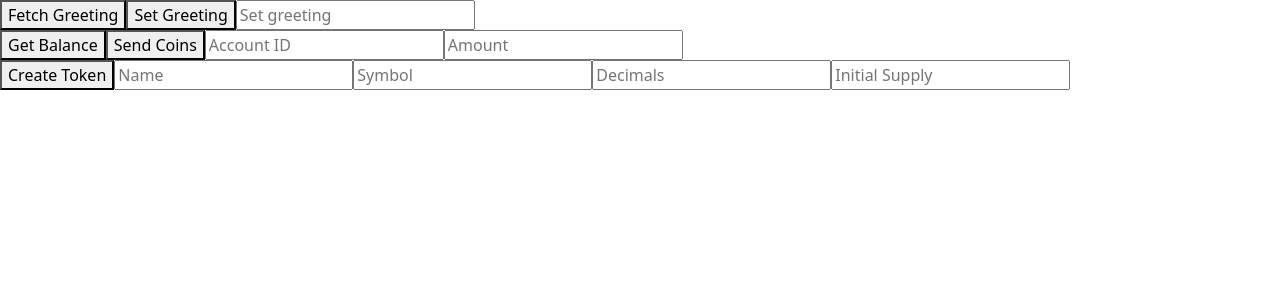
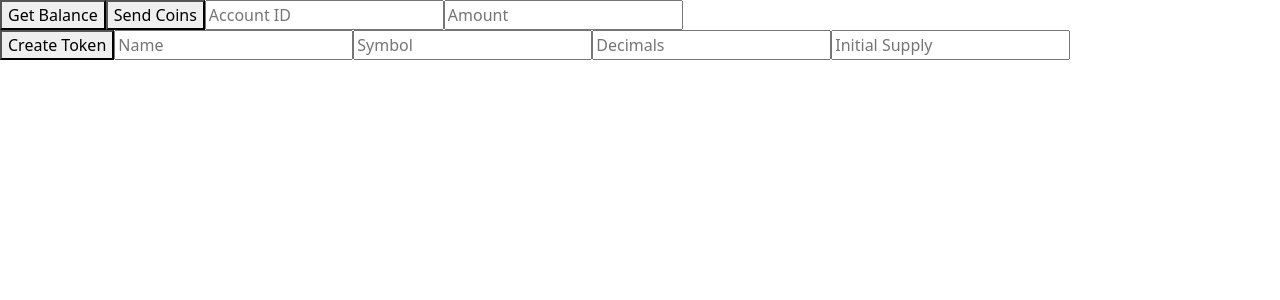
Before and after one commit to PaddyJM/blockchain-developer-bootcamp-final-project, a React (Create React App) app: page / in a window 1280 px wide. Shown: the top 300 px of the page. Built offline with nearby package versions, Linux system fonts and the light colour scheme.

Commit message:
removed Greeter contract

```diff
--- a/src/App.js
+++ b/src/App.js
@@ -1,18 +1,13 @@
 import 'bootstrap/dist/css/bootstrap.min.css';
 import { useState } from 'react';
 import { ethers } from 'ethers'
-import Greeter from './artifacts/contracts/Greeter.sol/Greeter.json'
 import Token from './artifacts/contracts/ERC20Token.sol/ERC20Token.json'
 import TokenFactory from './artifacts/contracts/ERC20TokenFactory.sol/ERC20TokenFactory.json'
 
-const greeterAddress = "0xc6e7DF5E7b4f2A278906862b61205850344D4e7d"
 const tokenAddress = "0x59b670e9fA9D0A427751Af201D676719a970857b"
 const tokenFactoryAddress = "0x4ed7c70F96B99c776995fB64377f0d4aB3B0e1C1"
 
 function App() {
-  // Greeting
-  const [greeting, setGreetingValue] = useState()
-
   // ERC20
   const [userAccount, setUserAccount] = useState()
   const [amount, setAmount] = useState()
@@ -25,35 +20,6 @@ function App() {
 
   async function requestAccount() {
     await window.ethereum.request({ method: 'eth_requestAccounts' });
-  }
-
-  // Greeting
-  async function fetchGreeting() {
-    if (typeof window.ethereum !== 'undefined') {
-      const provider = new ethers.providers.Web3Provider(window.ethereum)
-      console.log({ provider })
-      const contract = new ethers.Contract(greeterAddress, Greeter.abi, provider)
-      try {
-        const data = await contract.greet()
-        console.log('data: ', data)
-      } catch (err) {
-        console.log("Error: ", err)
-      }
-    }
-  }
-
-  async function setGreeting() {
-    if (!greeting) return
-    if (typeof window.ethereum !== 'undefined') {
-      await requestAccount()
-      const provider = new ethers.providers.Web3Provider(window.ethereum);
-      console.log({ provider })
-      const signer = provider.getSigner()
-      const contract = new ethers.Contract(greeterAddress, Greeter.abi, signer)
-      const transaction = await contract.setGreeting(greeting)
-      await transaction.wait()
-      fetchGreeting()
-    }
   }
 
   // ERC20Token
@@ -96,11 +62,6 @@ function App() {
   return (
     <div className="App">
       <header className="App-header">
-        <button onClick={fetchGreeting}>Fetch Greeting</button>
-        <button onClick={setGreeting}>Set Greeting</button>
-        <input onChange={e => setGreetingValue(e.target.value)} placeholder="Set greeting" />
-
-        <br />
         <button onClick={getBalance}>Get Balance</button>
         <button onClick={sendCoins}>Send Coins</button>
         <input onChange={x => setUserAccount(x.target.value)} placeholder="Account ID" />
```
Also changed, not shown: 1 other file (tests, documents, lock files or other folders).
